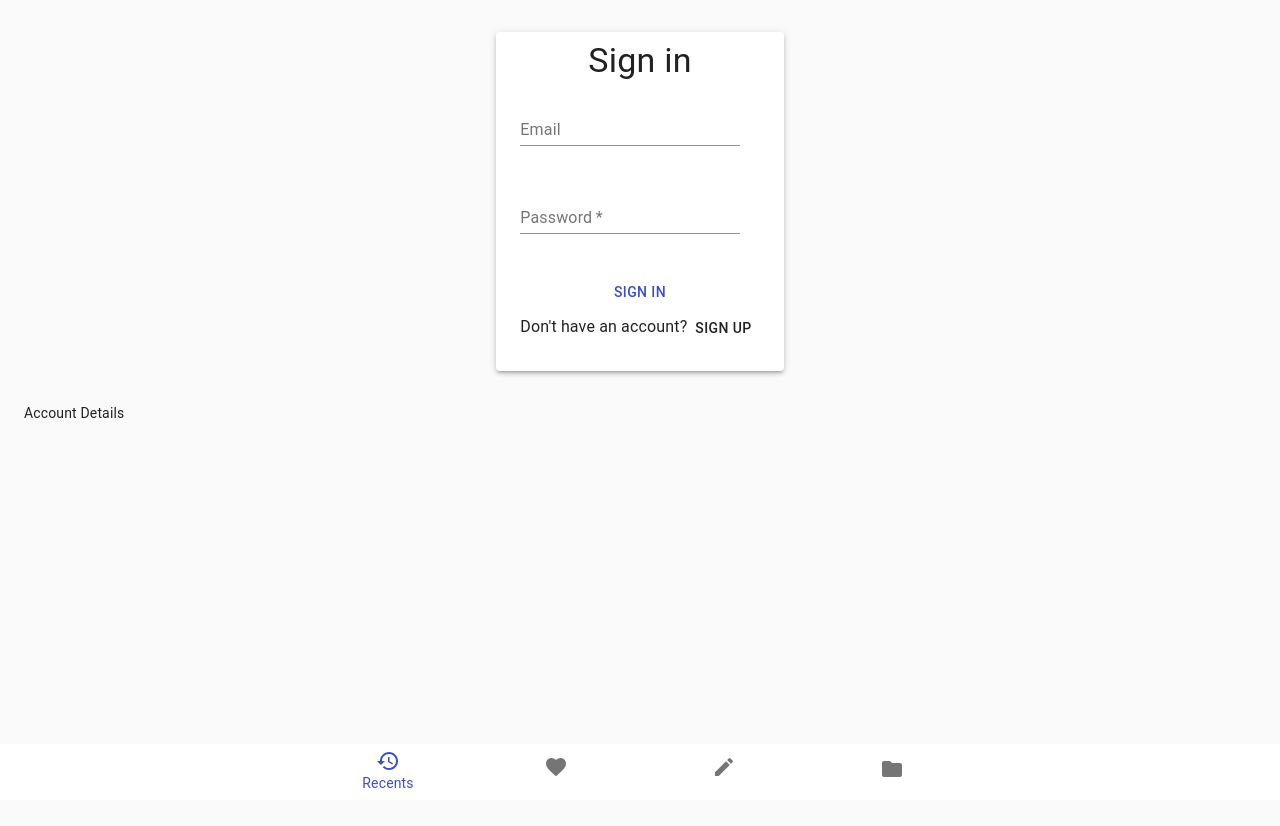
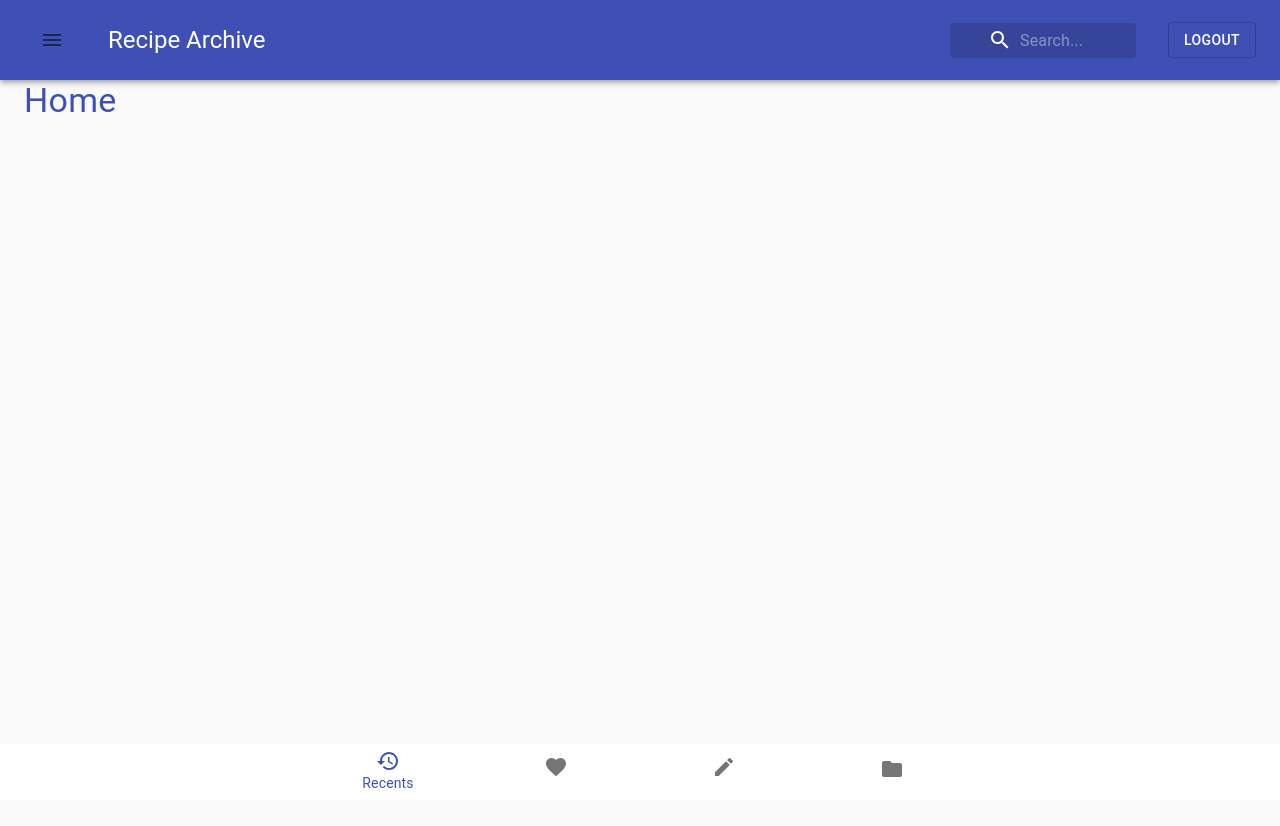
Before and after one commit to Xbjornsen/RecipeX, a React (Create React App) app: page /Account in a window 1280 px wide. Shown: the top 826 px of the page. Before the commit the page ends 800 px from the top, so only its background shows below. Built offline with nearby package versions, Linux system fonts and the light colour scheme; no server answers.

Commit message:
going back to header menu with login logout icon

```diff
--- a/src/App.js
+++ b/src/App.js
@@ -10,8 +10,8 @@ import Favourites from "./components/Favourites";
 import NewRecipe from "./components/NewRecipe";
 import Recents from "./components/Recents";
 import Home from "./components/Home";
-import Authentication from "./components/DataBaseComponents/Authentication";
 import About from "./components/About";
+import HeaderMenu from "./components/HeaderMenu";
 
 export const App = () => {
   // const classes = useStyles();
@@ -20,8 +20,9 @@ export const App = () => {
     <Router>
       <ThemeProvider theme={theme}>
         <CssBaseline />
-        <Authentication />
+        <HeaderMenu/>
         <Switch>
+          <Route Exact path="/" component={Home} />
             <Route path="/About" component={About} />
             <Route path="/Account" component={Account} />
             <Route path="/Favourites" component={Favourites} />
--- a/src/components/DataBaseComponents/Authentication.js
+++ b/src/components/DataBaseComponents/Authentication.js
@@ -3,6 +3,7 @@ import fire from '../../firebase'
 import LogingForm from "../LoginForm";
 import Home from "../Home";
 import { CircularProgress } from "@material-ui/core";
+import { set } from "react-hook-form";
 
 
 
@@ -13,7 +14,7 @@ const LoginAuth = () => {
     const [emailError, setEmailError] = useState("");
     const [passwordError, setPasswordError] = useState("");
     const [hasAccount, setHasAccount] = useState(false);
-  const [loading, isLoading] = useState(false);
+    const [loading, setLoading] = useState(false);
 
     const clearInputs = () => {
         setEmail("");
@@ -29,8 +30,8 @@ const LoginAuth = () => {
         fire
             .auth()
             .signInWithEmailAndPassword(email, password)
-    .catch(err =>{
-      switch(err.code){
+            .catch(err => {
+                switch (err.code) {
                     case "auth/invalid-email":
                     case "auth/user-disabled":
                     case "auth/user-not-found":
@@ -47,8 +48,8 @@ const LoginAuth = () => {
         fire
             .auth()
             .createUserWithEmailAndPassword(email, password)
-    .catch(err =>{
-      switch(err.code){
+            .catch(err => {
+                switch (err.code) {
                     case "auth/email-already-in-use":
                     case "auth/invalid-email":
                         setEmailError(err.message);
@@ -63,13 +64,22 @@ const LoginAuth = () => {
     const handleLogout = () => {
         fire.auth().signOut();
     }
+    const IsLoading = () => {
+        if(loading) {
+            <CircularProgress/>
+        } else {
+            setLoading(false);
+        }
+    };
 
     const authListener = () => {
+        setLoading(true);
         fire.auth().onAuthStateChanged((user) => {
-      if(user) {
+            if (user) {
                 clearInputs();
                 setUser(user);
-      }else{
+                setLoading(false)
+            } else {
                 setUser("");
             }
         });
@@ -81,9 +91,16 @@ const LoginAuth = () => {
     }, [])
 
     return (
-      <div>
-          { user ? (
-            <><Home handleLogout={handleLogout}></Home></>
+        <div >
+            {/* {loading ? (<CircularProgress size={65} color="secondary"
+            sx={{
+                align: "center",
+                top: -6,
+                left:-6,
+                zIndex: 1,
+            }}/>) : (<></>)}  */}
+            {user ? (
+                <></>
             ) : (
                 <LogingForm
                     email={email}
@@ -97,6 +114,7 @@ const LoginAuth = () => {
                     emailError={emailError}
                     passwordError={passwordError}
                 ></LogingForm>
+
             )}
         </div>
     );
--- a/src/components/Home.js
+++ b/src/components/Home.js
@@ -25,7 +25,7 @@ const useStyles = makeStyles((theme) => ({
   },
 }));
 
-const Home = ({handleLogout}) => {
+const Home = () => {
   const classes = useStyles();
   console.log("here");
 
@@ -34,7 +34,6 @@ const Home = ({handleLogout}) => {
   return (
 
     <div className={classes.root}>
-      <HeaderMenu handleLogout={handleLogout}></HeaderMenu>
         <Container className={classes.container} >
             <Typography variant='h4' color="primary">Home</Typography>
         </Container>
```
Also changed, not shown: 1 other file (tests, documents, lock files or other folders). Lines whose indentation alone changed are shown as unchanged.
